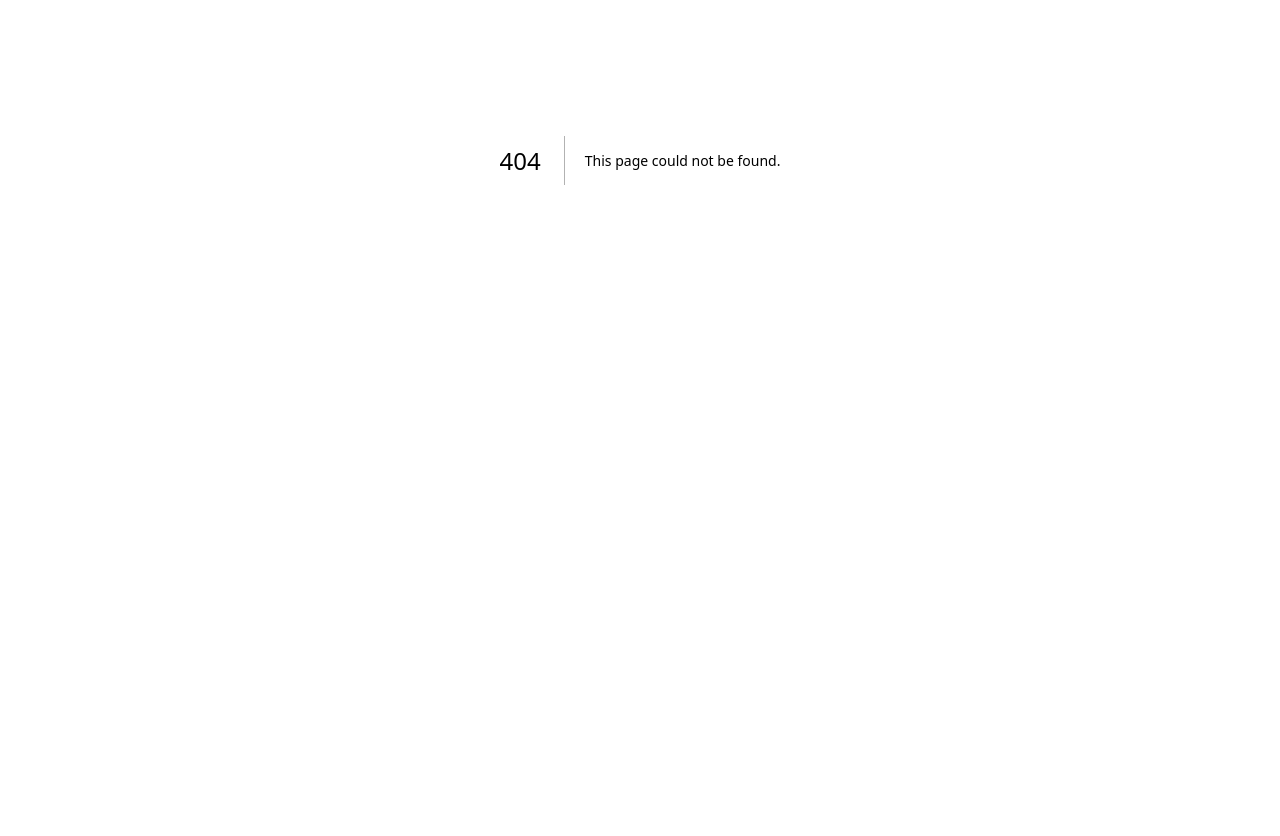
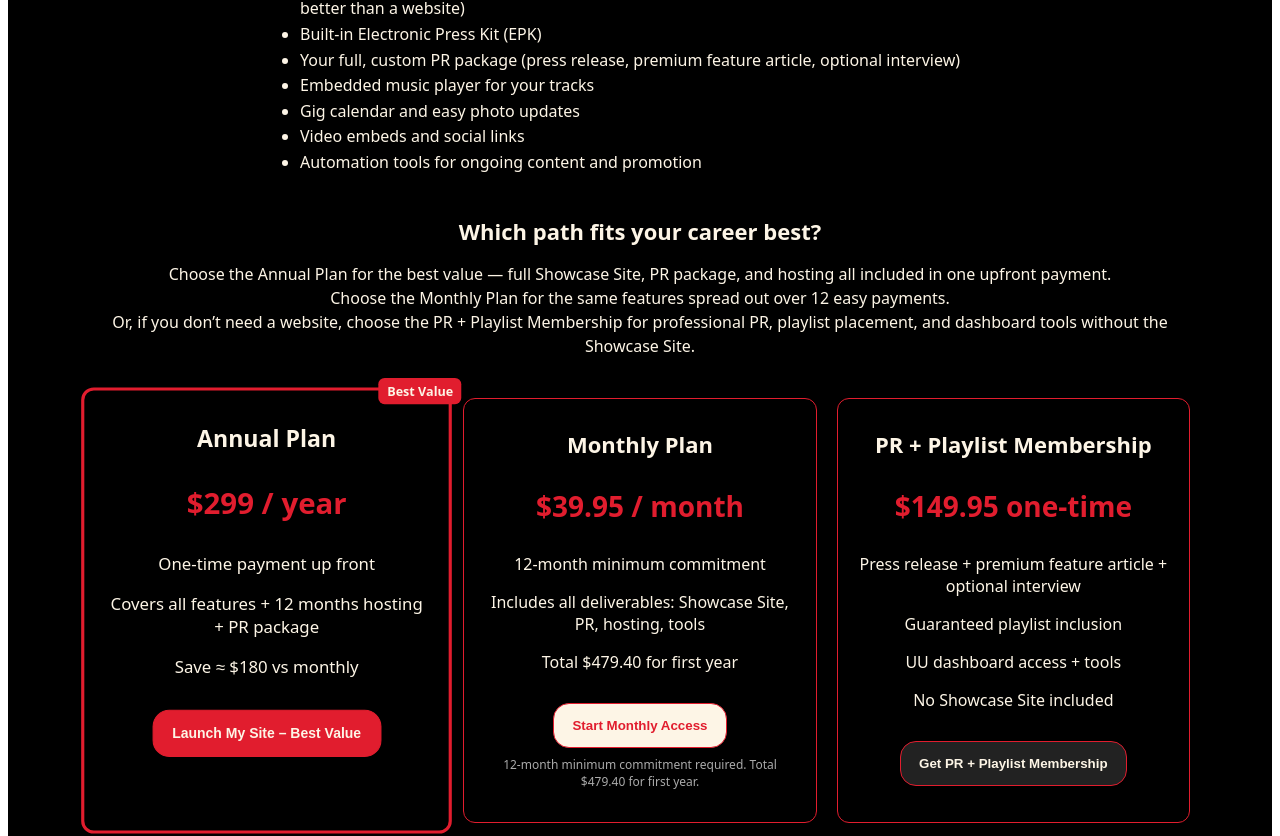
Before and after one commit to theunsignedunderground/uu-main-site, a Next.js app: page /pricing in a window 1280 px wide. Before the commit this address had no page. Shown: the part 240-1076 px from the top of the page. Before the commit the page ends 800 px from the top, so only its background shows below. Built offline with nearby package versions, Linux system fonts and the light colour scheme.

Commit message:
Create pricing.js

```diff
--- /dev/null
+++ b/pages/pricing.js
@@ -0,0 +1,197 @@
+export default function PricingPage() {
+  return (
+    <main style={page}>
+      <section style={section}>
+        <div style={container}>
+          <h1 style={h1}>Choose the plan that fits your career</h1>
+          <p style={intro}>
+            Built For You — Every plan includes:
+          </p>
+          <ul style={featureList}>
+            <li>Your own Custom Showcase Site (beautifully designed, search optimized to get you seen, better than a website)</li>
+            <li>Built-in Electronic Press Kit (EPK)</li>
+            <li>Your full, custom PR package (press release, premium feature article, optional interview)</li>
+            <li>Embedded music player for your tracks</li>
+            <li>Gig calendar and easy photo updates</li>
+            <li>Video embeds and social links</li>
+            <li>Automation tools for ongoing content and promotion</li>
+          </ul>
+
+          <p style={compareIntro}>
+            Which path fits your career best?
+          </p>
+          <p style={compareText}>
+            Choose the Annual Plan for the best value — full Showcase Site, PR package, and hosting all included in one upfront payment.
+            <br />
+            Choose the Monthly Plan for the same features spread out over 12 easy payments.
+            <br />
+            Or, if you don’t need a website, choose the PR + Playlist Membership for professional PR, playlist placement, and dashboard tools without the Showcase Site.
+          </p>
+
+          <div style={cards}>
+            {/* Annual Plan */}
+            <div style={{ ...card, ...cardHighlight }}>
+              <div style={badge}>Best Value</div>
+              <h2 style={planTitle}>Annual Plan</h2>
+              <p style={price}>$299 / year</p>
+              <p>One-time payment up front</p>
+              <p>Covers all features + 12 months hosting + PR package</p>
+              <p>Save ≈ $180 vs monthly</p>
+              <button style={primaryBtn}>Launch My Site – Best Value</button>
+            </div>
+
+            {/* Monthly Plan */}
+            <div style={card}>
+              <h2 style={planTitle}>Monthly Plan</h2>
+              <p style={price}>$39.95 / month</p>
+              <p>12-month minimum commitment</p>
+              <p>Includes all deliverables: Showcase Site, PR, hosting, tools</p>
+              <p>Total $479.40 for first year</p>
+              <button style={secondaryBtn}>Start Monthly Access</button>
+              <p style={finePrint}>12-month minimum commitment required. Total $479.40 for first year.</p>
+            </div>
+
+            {/* PR + Playlist */}
+            <div style={card}>
+              <h2 style={planTitle}>PR + Playlist Membership</h2>
+              <p style={price}>$149.95 one-time</p>
+              <p>Press release + premium feature article + optional interview</p>
+              <p>Guaranteed playlist inclusion</p>
+              <p>UU dashboard access + tools</p>
+              <p>No Showcase Site included</p>
+              <button style={neutralBtn}>Get PR + Playlist Membership</button>
+            </div>
+          </div>
+        </div>
+      </section>
+    </main>
+  );
+}
+
+/* ---------- Styles ---------- */
+const colors = {
+  outlawRed: "#e11d2e",
+  vintageCream: "#fdf5e6",
+  black: "#000"
+};
+
+const page = {
+  fontFamily: "system-ui, Arial, sans-serif",
+  color: colors.vintageCream,
+  background: colors.black,
+  minHeight: "100vh",
+  paddingBottom: 60
+};
+
+const container = {
+  maxWidth: 1100,
+  margin: "0 auto",
+  padding: "0 20px"
+};
+
+const section = { padding: "60px 0" };
+
+const h1 = {
+  fontSize: 36,
+  fontWeight: 800,
+  textAlign: "center",
+  marginBottom: 20,
+  color: colors.vintageCream
+};
+
+const intro = {
+  textAlign: "center",
+  marginBottom: 20,
+  fontSize: 18,
+  fontWeight: 600
+};
+
+const featureList = {
+  maxWidth: 700,
+  margin: "0 auto 40px",
+  paddingLeft: 20,
+  lineHeight: 1.6
+};
+
+const compareIntro = {
+  textAlign: "center",
+  fontSize: 22,
+  fontWeight: 700,
+  marginBottom: 10,
+  color: colors.vintageCream
+};
+
+const compareText = {
+  textAlign: "center",
+  marginBottom: 40,
+  color: colors.vintageCream,
+  lineHeight: 1.5
+};
+
+const cards = {
+  display: "grid",
+  gap: 20,
+  gridTemplateColumns: "repeat(auto-fit, minmax(300px, 1fr))"
+};
+
+const card = {
+  border: `1px solid ${colors.outlawRed}`,
+  borderRadius: 12,
+  padding: 20,
+  background: colors.black,
+  position: "relative",
+  textAlign: "center"
+};
+
+const cardHighlight = {
+  border: `3px solid ${colors.outlawRed}`,
+  transform: "scale(1.05)",
+  zIndex: 1
+};
+
+const badge = {
+  position: "absolute",
+  top: -12,
+  right: -12,
+  background: colors.outlawRed,
+  color: colors.vintageCream,
+  fontSize: 12,
+  fontWeight: 700,
+  padding: "4px 8px",
+  borderRadius: 6
+};
+
+const planTitle = { fontSize: 22, fontWeight: 700, margin: "10px 0" };
+
+const price = { fontSize: 28, fontWeight: 800, color: colors.outlawRed };
+
+const primaryBtn = {
+  display: "inline-block",
+  marginTop: 14,
+  padding: "14px 18px",
+  borderRadius: 16,
+  background: colors.outlawRed,
+  color: colors.vintageCream,
+  fontWeight: 700,
+  cursor: "pointer",
+  border: `1px solid ${colors.outlawRed}`
+};
+
+const secondaryBtn = {
+  ...primaryBtn,
+  background: colors.vintageCream,
+  color: colors.outlawRed
+};
+
+const neutralBtn = {
+  ...primaryBtn,
+  background: "#222",
+  color: colors.vintageCream,
+  border: `1px solid ${colors.outlawRed}`
+};
+
+const finePrint = {
+  marginTop: 8,
+  fontSize: 12,
+  color: "#aaa"
+};
```
